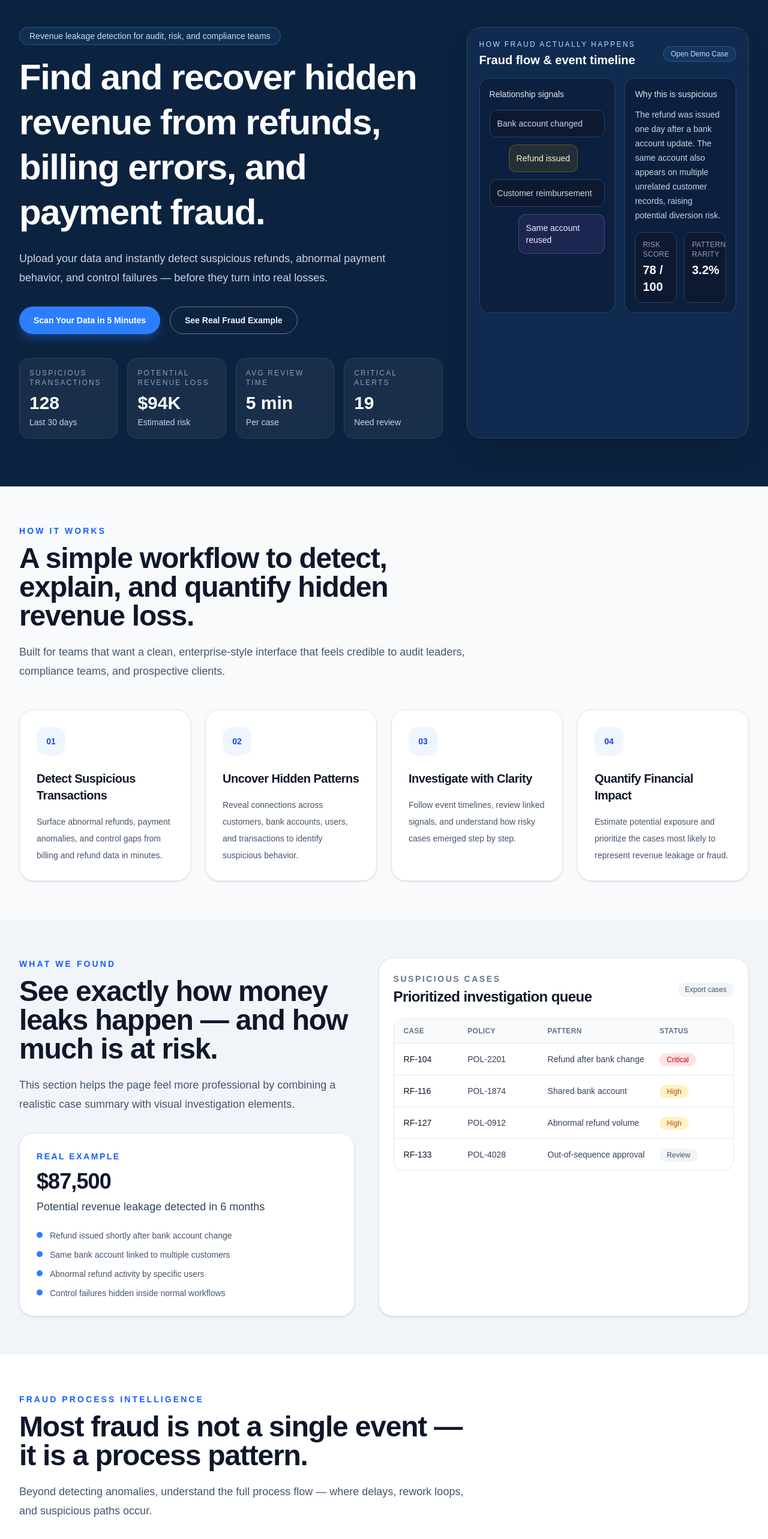
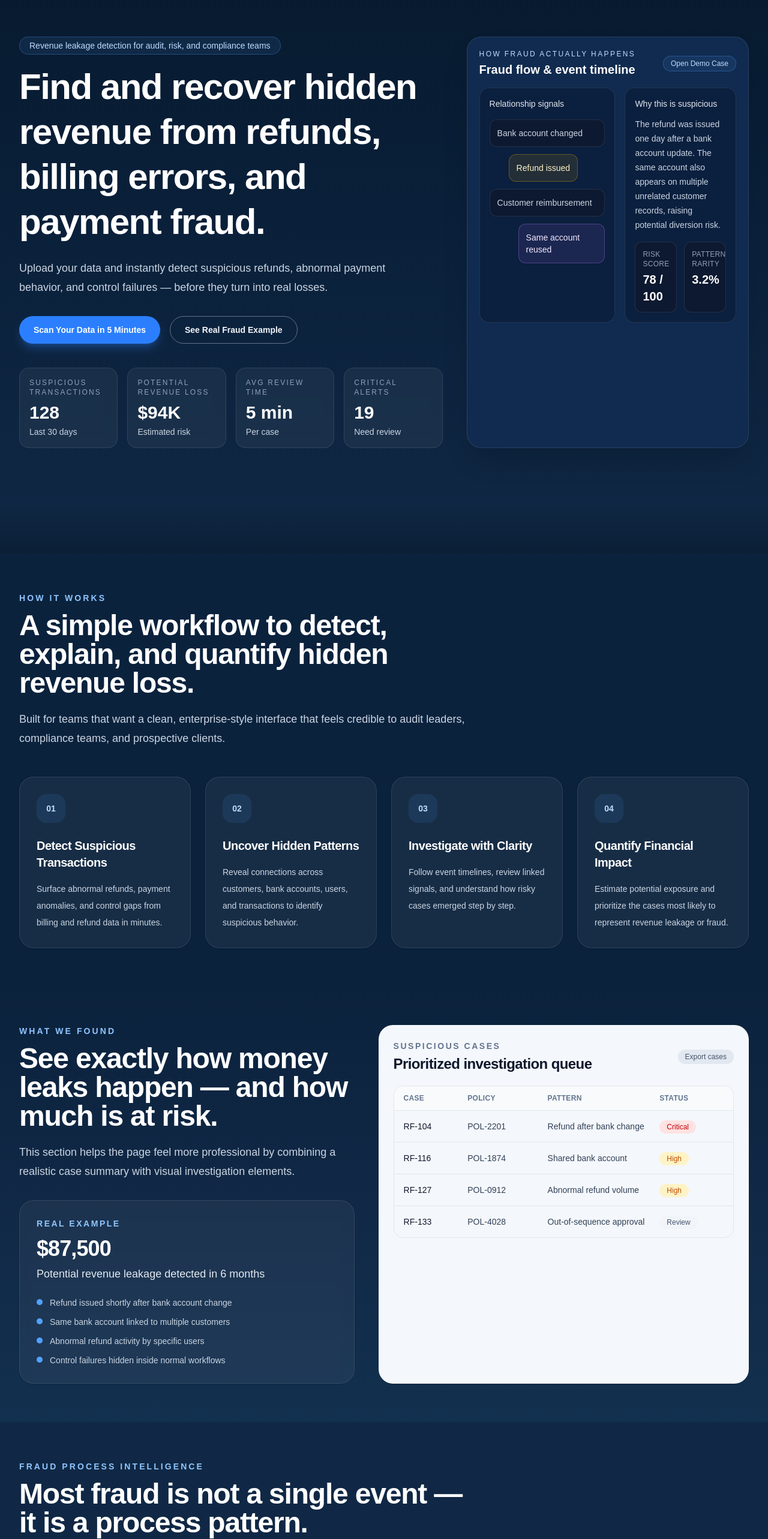
Before and after one commit to autte/AIAudit, a Next.js app: page / in a window 1280 px wide. Shown: the part 120-2686 px from the top of the page at 60% size. Built offline with nearby package versions, Linux system fonts and the light colour scheme.

Commit message:
Update landing page to dark theme and link fraud example to process mining

```diff
--- a/app/page.tsx
+++ b/app/page.tsx
@@ -52,8 +52,8 @@ export default function FraudRevenueLandingPage() {
   ];
 
   return (
-    <div className="min-h-screen bg-slate-50 text-slate-900">
-      <header className="border-b border-slate-200 bg-[#0c2340] text-white">
+    <div className="min-h-screen bg-[#071a2f] text-white">
+      <header className="sticky top-0 z-50 border-b border-white/10 bg-[#071a2f]/85 backdrop-blur">
         <div className="mx-auto flex max-w-7xl items-center justify-between px-6 py-5 lg:px-8">
           <div className="flex items-center gap-3">
             <div className="flex h-10 w-10 items-center justify-center rounded-xl bg-blue-500/20 text-xl font-bold text-blue-300">
@@ -64,12 +64,14 @@ export default function FraudRevenueLandingPage() {
               <div className="text-xs text-slate-300">Recover Hidden Revenue from Payments & Refunds</div>
             </div>
           </div>
+
           <nav className="hidden items-center gap-8 text-sm text-slate-200 md:flex">
             <a href="#how" className="transition hover:text-white">How It Works</a>
             <a href="#modules" className="transition hover:text-white">Modules</a>
             <a href="#results" className="transition hover:text-white">Results</a>
             <a href="#contact" className="transition hover:text-white">Contact</a>
           </nav>
+
           <a
             href="mailto:hello@auditflow.space?subject=Demo%20Request&body=Hi%2C%20I%20would%20like%20to%20book%20a%20demo."
             className="inline-block rounded-full bg-blue-500 px-5 py-2.5 text-sm font-medium text-white shadow-lg shadow-blue-500/30 transition hover:bg-blue-400"
@@ -79,29 +81,39 @@ export default function FraudRevenueLandingPage() {
         </div>
       </header>
 
-      <section className="bg-[#0c2340] text-white">
-        <div className="mx-auto grid max-w-7xl gap-10 px-6 py-16 lg:grid-cols-[1.2fr_0.8fr] lg:px-8 lg:py-20">
+      <section className="bg-[linear-gradient(180deg,#071a2f_0%,#0b223d_55%,#102845_100%)] text-white">
+        <div className="mx-auto grid max-w-7xl gap-10 px-6 py-16 lg:grid-cols-[1.2fr_0.8fr] lg:px-8 lg:py-24">
           <div>
             <div className="mb-4 inline-flex rounded-full border border-blue-400/30 bg-blue-400/10 px-4 py-1 text-sm text-blue-200">
               Revenue leakage detection for audit, risk, and compliance teams
             </div>
+
             <h1 className="max-w-4xl text-4xl font-bold leading-tight tracking-tight md:text-6xl">
               Find and recover hidden revenue from refunds, billing errors, and payment fraud.
             </h1>
+
             <p className="mt-6 max-w-2xl text-lg leading-8 text-slate-300">
               Upload your data and instantly detect suspicious refunds, abnormal payment behavior, and control failures — before they turn into real losses.
             </p>
+
             <div className="mt-8 flex flex-wrap gap-4">
               <button className="rounded-full bg-blue-500 px-6 py-3 text-sm font-semibold text-white shadow-lg shadow-blue-500/30 transition hover:bg-blue-400">
                 Scan Your Data in 5 Minutes
               </button>
-              <button className="rounded-full border border-slate-500 px-6 py-3 text-sm font-semibold text-slate-100 transition hover:border-slate-300 hover:bg-white/5">
+
+              <a
+                href="https://flowviewerpy-gg9chu65rycqmr9qkklvxo.streamlit.app/"
+                target="_blank"
+                rel="noreferrer"
+                className="rounded-full border border-slate-500 px-6 py-3 text-sm font-semibold text-slate-100 transition hover:border-slate-300 hover:bg-white/5"
+              >
                 See Real Fraud Example
-              </button>
+              </a>
             </div>
+
             <div className="mt-10 grid gap-4 sm:grid-cols-2 xl:grid-cols-4">
               {stats.map((stat) => (
-                <div key={stat.label} className="rounded-2xl border border-slate-700 bg-white/5 p-4 backdrop-blur-sm">
+                <div key={stat.label} className="rounded-2xl border border-white/10 bg-white/5 p-4 backdrop-blur-sm">
                   <div className="text-xs uppercase tracking-[0.18em] text-slate-400">{stat.label}</div>
                   <div className="mt-2 text-3xl font-semibold text-white">{stat.value}</div>
                   <div className="mt-1 text-sm text-slate-300">{stat.note}</div>
@@ -110,39 +122,44 @@ export default function FraudRevenueLandingPage() {
             </div>
           </div>
 
-          <div className="rounded-3xl border border-slate-700 bg-[#102b4f] p-5 shadow-2xl shadow-black/20">
+          <div className="rounded-3xl border border-white/10 bg-[#102b4f] p-5 shadow-2xl shadow-black/20">
             <div className="mb-4 flex items-center justify-between">
               <div>
                 <div className="text-xs uppercase tracking-[0.2em] text-blue-200">How fraud actually happens</div>
                 <div className="mt-1 text-xl font-semibold">Fraud flow & event timeline</div>
               </div>
-              <div className="rounded-full border border-blue-400/30 bg-blue-400/10 px-3 py-1 text-xs text-blue-200">
+              <a
+                href="https://flowviewerpy-gg9chu65rycqmr9qkklvxo.streamlit.app/"
+                target="_blank"
+                rel="noreferrer"
+                className="rounded-full border border-blue-400/30 bg-blue-400/10 px-3 py-1 text-xs text-blue-200 transition hover:bg-blue-400/20"
+              >
                 Open Demo Case
-              </div>
+              </a>
             </div>
 
             <div className="grid gap-4 lg:grid-cols-[1.1fr_0.9fr]">
-              <div className="rounded-2xl border border-slate-700 bg-slate-950/30 p-4">
+              <div className="rounded-2xl border border-white/10 bg-slate-950/30 p-4">
                 <div className="text-sm font-medium text-slate-200">Relationship signals</div>
                 <div className="mt-4 space-y-3 text-sm text-slate-300">
-                  <div className="rounded-xl border border-slate-700 bg-slate-900/70 p-3">Bank account changed</div>
+                  <div className="rounded-xl border border-white/10 bg-slate-900/70 p-3">Bank account changed</div>
                   <div className="ml-8 w-fit rounded-xl border border-amber-400/30 bg-amber-400/10 p-3 text-amber-100">Refund issued</div>
-                  <div className="rounded-xl border border-slate-700 bg-slate-900/70 p-3">Customer reimbursement</div>
+                  <div className="rounded-xl border border-white/10 bg-slate-900/70 p-3">Customer reimbursement</div>
                   <div className="ml-12 w-fit rounded-xl border border-purple-400/30 bg-purple-400/10 p-3 text-purple-100">Same account reused</div>
                 </div>
               </div>
 
-              <div className="rounded-2xl border border-slate-700 bg-slate-950/30 p-4">
+              <div className="rounded-2xl border border-white/10 bg-slate-950/30 p-4">
                 <div className="text-sm font-medium text-slate-200">Why this is suspicious</div>
                 <p className="mt-3 text-sm leading-6 text-slate-300">
                   The refund was issued one day after a bank account update. The same account also appears on multiple unrelated customer records, raising potential diversion risk.
                 </p>
                 <div className="mt-4 grid grid-cols-2 gap-3">
-                  <div className="rounded-xl border border-slate-700 bg-slate-900/70 p-3">
+                  <div className="rounded-xl border border-white/10 bg-slate-900/70 p-3">
                     <div className="text-xs uppercase tracking-wide text-slate-400">Risk score</div>
                     <div className="mt-1 text-xl font-semibold text-white">78 / 100</div>
                   </div>
-                  <div className="rounded-xl border border-slate-700 bg-slate-900/70 p-3">
+                  <div className="rounded-xl border border-white/10 bg-slate-900/70 p-3">
                     <div className="text-xs uppercase tracking-wide text-slate-400">Pattern rarity</div>
                     <div className="mt-1 text-xl font-semibold text-white">3.2%</div>
                   </div>
@@ -151,50 +168,62 @@ export default function FraudRevenueLandingPage() {
             </div>
           </div>
         </div>
+
+        <div className="h-20 bg-[linear-gradient(180deg,rgba(16,40,69,0)_0%,rgba(10,30,52,0.9)_100%)]" />
       </section>
 
-      <section id="how" className="mx-auto max-w-7xl px-6 py-16 lg:px-8">
+      <section id="how" className="bg-[#0b223d]">
+        <div className="mx-auto max-w-7xl px-6 py-16 lg:px-8">
           <div className="max-w-3xl">
-          <div className="text-sm font-semibold uppercase tracking-[0.22em] text-blue-600">How it works</div>
-          <h2 className="mt-3 text-3xl font-bold tracking-tight md:text-5xl">
+            <div className="text-sm font-semibold uppercase tracking-[0.22em] text-blue-300">How it works</div>
+            <h2 className="mt-3 text-3xl font-bold tracking-tight text-white md:text-5xl">
               A simple workflow to detect, explain, and quantify hidden revenue loss.
             </h2>
-          <p className="mt-5 text-lg leading-8 text-slate-600">
+            <p className="mt-5 text-lg leading-8 text-slate-300">
               Built for teams that want a clean, enterprise-style interface that feels credible to audit leaders, compliance teams, and prospective clients.
             </p>
           </div>
 
           <div className="mt-12 grid gap-6 md:grid-cols-2 xl:grid-cols-4">
             {cards.map((card) => (
-            <div key={card.id} className="rounded-3xl border border-slate-200 bg-white p-7 shadow-sm transition hover:-translate-y-1 hover:shadow-xl">
-              <div className="flex h-12 w-12 items-center justify-center rounded-2xl bg-blue-50 text-sm font-semibold text-blue-700">
+              <div
+                key={card.id}
+                className="rounded-3xl border border-white/10 bg-white/5 p-7 shadow-sm transition hover:-translate-y-1 hover:bg-white/[0.07] hover:shadow-xl"
+              >
+                <div className="flex h-12 w-12 items-center justify-center rounded-2xl bg-blue-400/10 text-sm font-semibold text-blue-200">
                   {card.id}
                 </div>
-              <h3 className="mt-6 text-xl font-semibold tracking-tight">{card.title}</h3>
-              <p className="mt-4 text-sm leading-7 text-slate-600">{card.desc}</p>
+                <h3 className="mt-6 text-xl font-semibold tracking-tight text-white">{card.title}</h3>
+                <p className="mt-4 text-sm leading-7 text-slate-300">{card.desc}</p>
               </div>
             ))}
           </div>
+        </div>
       </section>
 
-      <section id="results" className="bg-slate-100">
+      <section
+        id="results"
+        className="bg-[linear-gradient(180deg,#0b223d_0%,#102845_45%,#12304f_100%)]"
+      >
         <div className="mx-auto grid max-w-7xl gap-10 px-6 py-16 lg:grid-cols-[0.95fr_1.05fr] lg:px-8">
           <div>
-            <div className="text-sm font-semibold uppercase tracking-[0.22em] text-blue-600">What we found</div>
-            <h2 className="mt-3 text-3xl font-bold tracking-tight md:text-5xl">
+            <div className="text-sm font-semibold uppercase tracking-[0.22em] text-blue-300">What we found</div>
+            <h2 className="mt-3 text-3xl font-bold tracking-tight text-white md:text-5xl">
               See exactly how money leaks happen — and how much is at risk.
             </h2>
-            <p className="mt-5 text-lg leading-8 text-slate-600">
+            <p className="mt-5 text-lg leading-8 text-slate-300">
               This section helps the page feel more professional by combining a realistic case summary with visual investigation elements.
             </p>
-            <div className="mt-8 rounded-3xl border border-blue-100 bg-white p-7 shadow-sm">
-              <div className="text-sm font-semibold uppercase tracking-[0.18em] text-blue-600">Real Example</div>
-              <div className="mt-3 text-4xl font-bold tracking-tight text-slate-900">$87,500</div>
-              <div className="mt-2 text-lg font-medium text-slate-700">Potential revenue leakage detected in 6 months</div>
-              <ul className="mt-6 space-y-3 text-sm text-slate-600">
+
+            <div className="mt-8 rounded-3xl border border-white/10 bg-white/5 p-7 shadow-sm backdrop-blur">
+              <div className="text-sm font-semibold uppercase tracking-[0.18em] text-blue-300">Real Example</div>
+              <div className="mt-3 text-4xl font-bold tracking-tight text-white">$87,500</div>
+              <div className="mt-2 text-lg font-medium text-slate-200">Potential revenue leakage detected in 6 months</div>
+
+              <ul className="mt-6 space-y-3 text-sm text-slate-300">
                 {findings.map((item) => (
                   <li key={item} className="flex items-start gap-3">
-                    <span className="mt-1 h-2.5 w-2.5 rounded-full bg-blue-500" />
+                    <span className="mt-1 h-2.5 w-2.5 rounded-full bg-blue-400" />
                     <span>{item}</span>
                   </li>
                 ))}
@@ -202,13 +231,13 @@ export default function FraudRevenueLandingPage() {
             </div>
           </div>
 
-          <div className="rounded-3xl border border-slate-200 bg-white p-6 shadow-sm">
+          <div className="rounded-3xl border border-white/10 bg-[#f4f7fb] p-6 shadow-sm text-slate-900">
             <div className="mb-5 flex items-center justify-between">
               <div>
                 <div className="text-sm font-semibold uppercase tracking-[0.18em] text-slate-500">Suspicious cases</div>
                 <div className="mt-1 text-2xl font-semibold tracking-tight">Prioritized investigation queue</div>
               </div>
-              <div className="rounded-full bg-slate-100 px-3 py-1 text-xs text-slate-600">Export cases</div>
+              <div className="rounded-full bg-slate-200 px-3 py-1 text-xs text-slate-600">Export cases</div>
             </div>
 
             <div className="overflow-hidden rounded-2xl border border-slate-200">
@@ -218,24 +247,30 @@ export default function FraudRevenueLandingPage() {
                 <div>Pattern</div>
                 <div>Status</div>
               </div>
+
               {[
                 ['RF-104', 'POL-2201', 'Refund after bank change', 'Critical'],
                 ['RF-116', 'POL-1874', 'Shared bank account', 'High'],
                 ['RF-127', 'POL-0912', 'Abnormal refund volume', 'High'],
                 ['RF-133', 'POL-4028', 'Out-of-sequence approval', 'Review'],
               ].map(([a, b, c, d]) => (
-                <div key={a} className="grid grid-cols-[0.8fr_1fr_1.4fr_0.8fr] items-center border-t border-slate-200 px-4 py-4 text-sm text-slate-700">
+                <div
+                  key={a}
+                  className="grid grid-cols-[0.8fr_1fr_1.4fr_0.8fr] items-center border-t border-slate-200 px-4 py-4 text-sm text-slate-700"
+                >
                   <div className="font-medium text-slate-900">{a}</div>
                   <div>{b}</div>
                   <div>{c}</div>
                   <div>
-                    <span className={`rounded-full px-3 py-1 text-xs font-medium ${
+                    <span
+                      className={`rounded-full px-3 py-1 text-xs font-medium ${
                         d === 'Critical'
                           ? 'bg-red-100 text-red-700'
                           : d === 'High'
                           ? 'bg-amber-100 text-amber-700'
                           : 'bg-slate-100 text-slate-600'
-                    }`}>
+                      }`}
+                    >
                       {d}
                     </span>
                   </div>
@@ -246,40 +281,48 @@ export default function FraudRevenueLandingPage() {
         </div>
       </section>
 
-      <section id="process" className="bg-white">
+      <section id="process" className="bg-[#102845]">
         <div className="mx-auto max-w-7xl px-6 py-16 lg:px-8">
           <div className="max-w-3xl">
-            <div className="text-sm font-semibold uppercase tracking-[0.22em] text-blue-600">Fraud Process Intelligence</div>
-            <h2 className="mt-3 text-3xl font-bold tracking-tight md:text-5xl">
+            <div className="text-sm font-semibold uppercase tracking-[0.22em] text-blue-300">Fraud Process Intelligence</div>
+            <h2 className="mt-3 text-3xl font-bold tracking-tight text-white md:text-5xl">
               Most fraud is not a single event — it is a process pattern.
             </h2>
-            <p className="mt-5 text-lg leading-8 text-slate-600">
+            <p className="mt-5 text-lg leading-8 text-slate-300">
               Beyond detecting anomalies, understand the full process flow — where delays, rework loops, and suspicious paths occur.
             </p>
           </div>
 
           <div className="mt-10 grid gap-8 lg:grid-cols-[1.1fr_0.9fr]">
-            <div className="rounded-3xl border border-slate-200 bg-slate-50 p-6">
-              <div className="text-sm font-semibold text-slate-500">Process Mining Demo</div>
-              <h3 className="mt-2 text-xl font-semibold">Interactive Flow Viewer</h3>
-              <p className="mt-3 text-sm text-slate-600">
+            <div className="rounded-3xl border border-white/10 bg-white/5 p-6">
+              <div className="text-sm font-semibold text-slate-300">Process Mining Demo</div>
+              <h3 className="mt-2 text-xl font-semibold text-white">Interactive Flow Viewer</h3>
+              <p className="mt-3 text-sm text-slate-300">
                 Explore real transaction flows to identify unusual paths such as repeated rework, abnormal approval chains, or delayed processing.
               </p>
-              <div className="mt-6 rounded-xl border border-slate-300 bg-white p-4 text-sm text-slate-500">
+
+              <a
+                href="https://flowviewerpy-gg9chu65rycqmr9qkklvxo.streamlit.app/"
+                target="_blank"
+                rel="noreferrer"
+                className="mt-6 block rounded-xl border border-white/10 bg-[#f4f7fb] p-4 text-sm font-medium text-slate-700 transition hover:bg-white"
+              >
                 Open interactive demo →
-              </div>
+              </a>
             </div>
 
             <div className="flex flex-col justify-center">
-              <ul className="space-y-4 text-sm text-slate-700">
+              <ul className="space-y-4 text-sm text-slate-300">
                 <li>• Identify excessive rework loops (potential manipulation)</li>
                 <li>• Detect abnormal approval paths</li>
                 <li>• Highlight delays that hide suspicious activity</li>
                 <li>• Understand full transaction lifecycle</li>
               </ul>
+
               <a
                 href="https://flowviewerpy-gg9chu65rycqmr9qkklvxo.streamlit.app/"
                 target="_blank"
+                rel="noreferrer"
                 className="mt-6 inline-block rounded-full bg-blue-500 px-6 py-3 text-sm font-semibold text-white shadow-lg shadow-blue-500/30 transition hover:bg-blue-400"
               >
                 Open Process Mining Demo
@@ -289,29 +332,33 @@ export default function FraudRevenueLandingPage() {
         </div>
       </section>
 
-      <section id="modules" className="mx-auto max-w-7xl px-6 py-16 lg:px-8">
+      <section id="modules" className="bg-[linear-gradient(180deg,#102845_0%,#0b223d_100%)]">
+        <div className="mx-auto max-w-7xl px-6 py-16 lg:px-8">
           <div className="max-w-3xl">
-          <div className="text-sm font-semibold uppercase tracking-[0.22em] text-blue-600">Modules</div>
-          <h2 className="mt-3 text-3xl font-bold tracking-tight md:text-5xl">Structured modules designed for audit, risk, and finance teams.</h2>
-          <p className="mt-5 text-lg leading-8 text-slate-600">
+            <div className="text-sm font-semibold uppercase tracking-[0.22em] text-blue-300">Modules</div>
+            <h2 className="mt-3 text-3xl font-bold tracking-tight text-white md:text-5xl">
+              Structured modules designed for audit, risk, and finance teams.
+            </h2>
+            <p className="mt-5 text-lg leading-8 text-slate-300">
               These modules make the page feel structured and professional while keeping the story focused on fraud detection, investigation, and business impact.
             </p>
           </div>
 
           <div className="mt-12 grid gap-6 lg:grid-cols-3">
             {modules.map((module) => (
-            <div key={module.title} className="rounded-3xl border border-slate-200 bg-white p-8 shadow-sm">
-              <div className="inline-flex rounded-full bg-blue-50 px-3 py-1 text-xs font-semibold uppercase tracking-[0.18em] text-blue-700">
+              <div key={module.title} className="rounded-3xl border border-white/10 bg-white/5 p-8 shadow-sm">
+                <div className="inline-flex rounded-full bg-blue-400/10 px-3 py-1 text-xs font-semibold uppercase tracking-[0.18em] text-blue-200">
                   Module
                 </div>
-              <h3 className="mt-5 text-2xl font-semibold tracking-tight">{module.title}</h3>
-              <p className="mt-4 text-sm leading-7 text-slate-600">{module.body}</p>
+                <h3 className="mt-5 text-2xl font-semibold tracking-tight text-white">{module.title}</h3>
+                <p className="mt-4 text-sm leading-7 text-slate-300">{module.body}</p>
               </div>
             ))}
           </div>
+        </div>
       </section>
 
-      <section id="contact" className="bg-[#0c2340] text-white">
+      <section id="contact" className="border-t border-white/10 bg-[#071a2f] text-white">
         <div className="mx-auto flex max-w-7xl flex-col items-start justify-between gap-8 px-6 py-16 lg:flex-row lg:items-center lg:px-8">
           <div className="max-w-2xl">
             <div className="text-sm font-semibold uppercase tracking-[0.22em] text-blue-200">Next step</div>
@@ -320,18 +367,26 @@ export default function FraudRevenueLandingPage() {
             </h2>
             <a
               href="mailto:hello@auditflow.space?subject=Demo%20Request&body=Hi%2C%20I%20would%20like%20to%20book%20a%20demo."
-			  className="inline-block rounded-full bg-blue-500 px-6 py-3 text-sm font-semibold text-white shadow-lg shadow-blue-500/30 transition hover:bg-blue-400"
+              className="mt-6 inline-block rounded-full bg-blue-500 px-6 py-3 text-sm font-semibold text-white shadow-lg shadow-blue-500/30 transition hover:bg-blue-400"
             >
               Book Demo
             </a>
           </div>
+
           <div className="flex flex-wrap gap-4">
-            <button className="rounded-full bg-blue-500 px-6 py-3 text-sm font-semibold text-white shadow-lg shadow-blue-500/30 transition hover:bg-blue-400">
+            <a
+              href="mailto:hello@auditflow.space?subject=Demo%20Request&body=Hi%2C%20I%20would%20like%20to%20book%20a%20demo."
+              className="rounded-full bg-blue-500 px-6 py-3 text-sm font-semibold text-white shadow-lg shadow-blue-500/30 transition hover:bg-blue-400"
+            >
               Book Demo
-            </button>
-            <button className="rounded-full border border-slate-500 px-6 py-3 text-sm font-semibold text-slate-100 transition hover:border-slate-300 hover:bg-white/5">
+            </a>
+
+            <a
+              href="mailto:hello@auditflow.space"
+              className="rounded-full border border-slate-500 px-6 py-3 text-sm font-semibold text-slate-100 transition hover:border-slate-300 hover:bg-white/5"
+            >
               Contact
-            </button>
+            </a>
           </div>
         </div>
       </section>
```
Also changed, not shown: 1 other file (tests, documents, lock files or other folders). Lines whose indentation alone changed are shown as unchanged.
